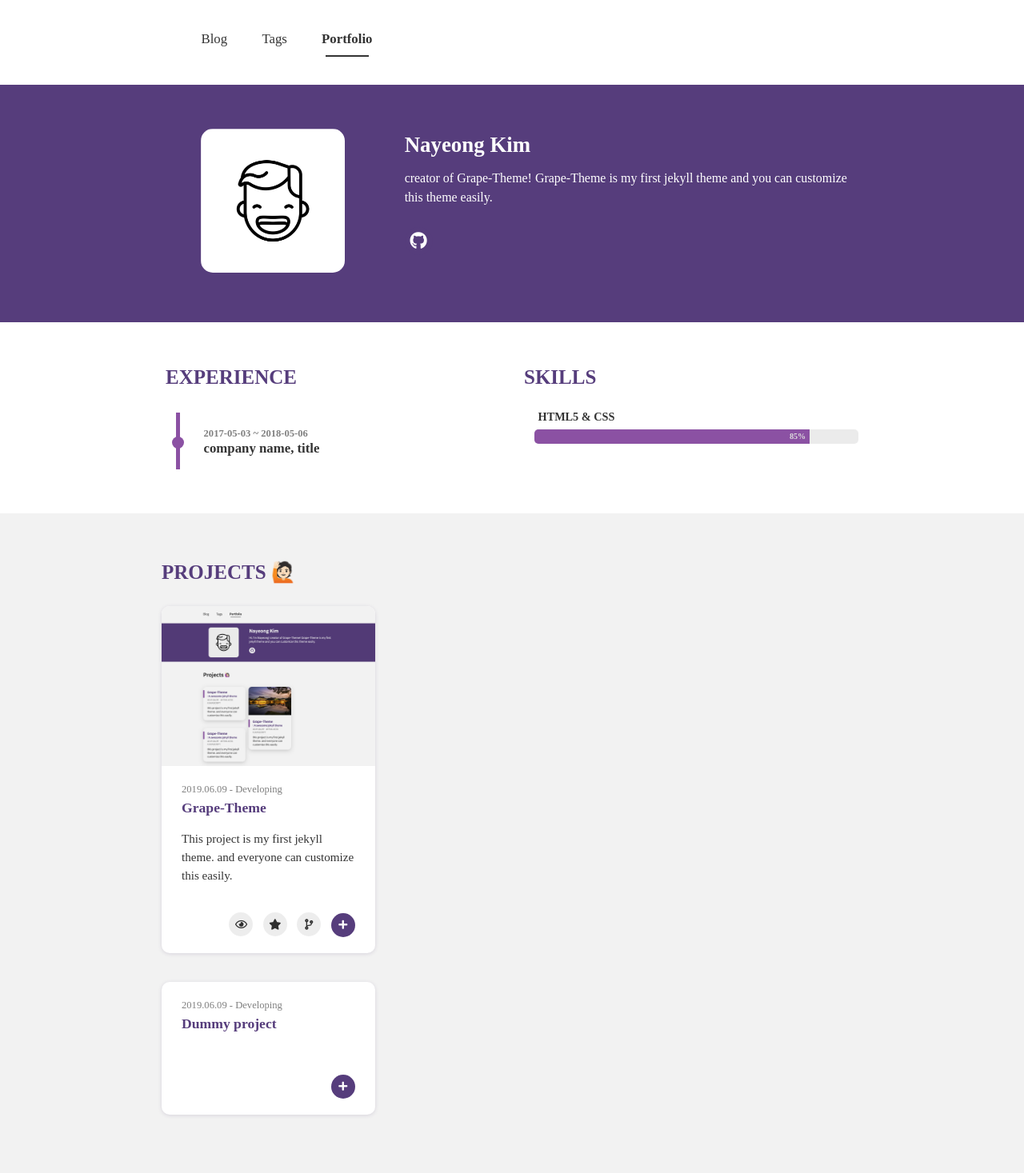
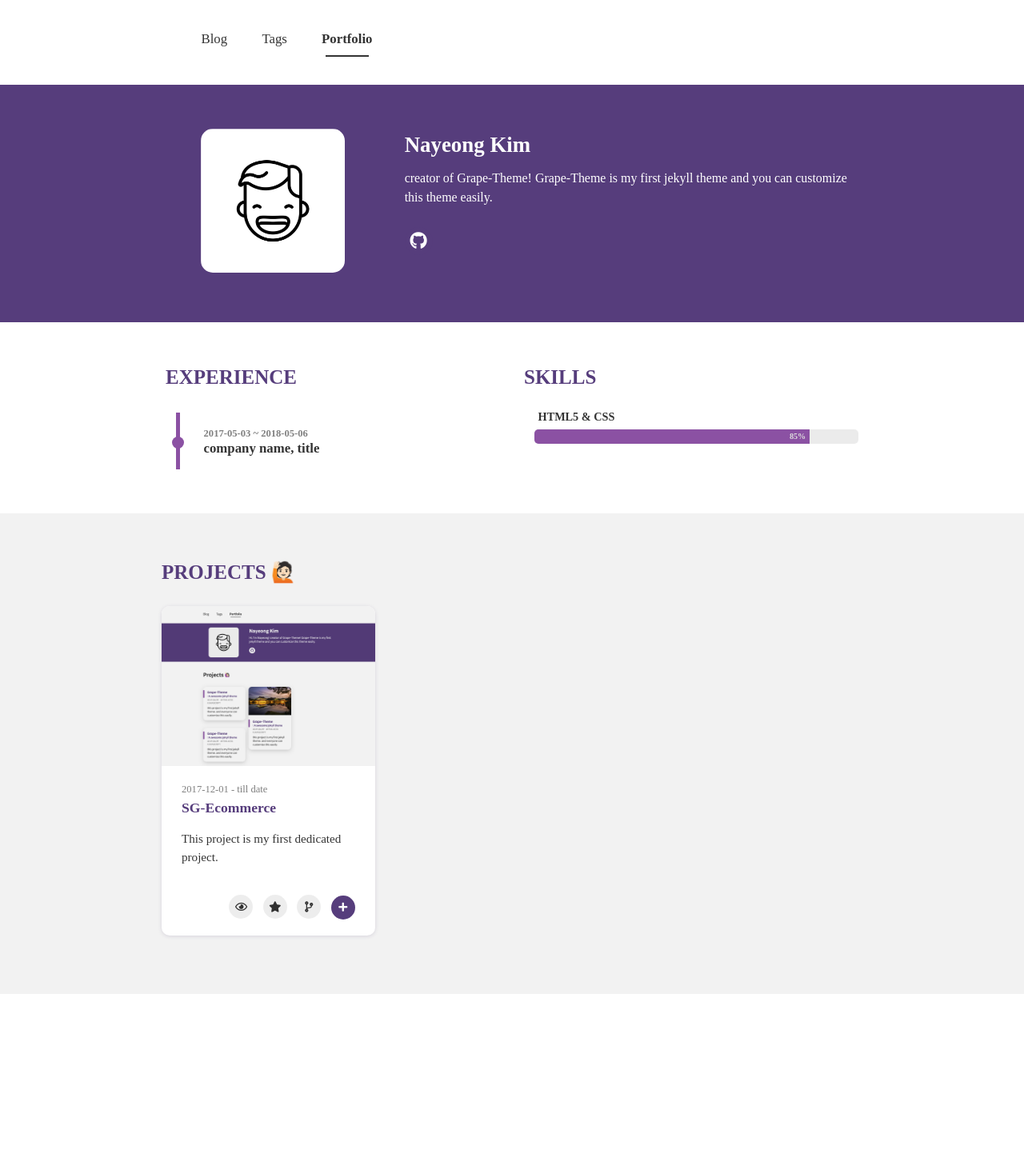
Before and after one commit to mcubescloud/site, a Jekyll site: the page built from portfolio.html, in a window 1280 px wide. Shown: the whole page at 80% size. Built offline with Jekyll 4.4.1, drawn with Linux system fonts in a browser that asks for light colours; nearby versions of some CDN libraries; some web fonts are replaced; after the commit the page ends 1243 px from its top, so only the background shows below that.

Commit message:
Update projects.yml

```diff
--- a/_data/projects.yml
+++ b/_data/projects.yml
@@ -1,38 +1,16 @@
 - project :
     print : True # If 'False' is selected, it will not be displayed in 'home.html > aside > .proj-content'.
     modal : True # If 'True' is selected, modal can open in 'portfolio.html'.
-    url : https://github.com/naye0ng/Grape-Theme # Full URL
+    url : https://github.com/mdy007 # Full URL
     image : "portfolio.png" # path: assets/project/
-    date : 2019.06.09 - Developing
-    title : Grape-Theme
-    summary : A awesome jekyll theme!
-    description : This project is my first jekyll theme. and everyone can customize this easily.
+    date : 2017-12-01 - till date
+    title : SG-Ecommerce
+    summary : Managing the infra of Ecommerece sites.
+    description : This project is my first dedicated project.
     contents :
-        - title : 1. 블로그 첫 화면 구성
+        - title : 1. SG-Ecommerce
           image : home.png
-          description : <li>Responsive Layout</li>
-            <li>User Profile</li>
-            <li>Tags</li>
-            <li>Projects</li>
-            <li>Pagination</li>
-        - title : 2. 태그 페이지
-          image : tags.png
-          description : <li>Responsive Layout</li>
-            <li>Tags</li>
-        - title : 3. 남은 개발 과제
-          image :
-          description : <li>project 부분 디자인 변경</li>
-            <li>favicon.ico, search 기능</li>
-            <li>OG Tag 추가</li>
-            <li>profile 이미지 효과</li>
-            <li>gem 배포</li>
-
-- project :
-    print : True # If 'False' is selected, it will not be displayed in 'home.html > aside > .proj-content'.
-    modal : True # If 'True' is selected, modal can open in 'portfolio.html'.
-    url :  # Full URL
-    image : # path: assets/project/
-    date : 2019.06.09 - Developing
-    title : Dummy project
-    summary : This is Dummy
-    description :
+          description : <li>Singapore</li>
+            <li>Malaysia</li>
+            <li>Thailand</li>
+            <li>Australia</li>
```
